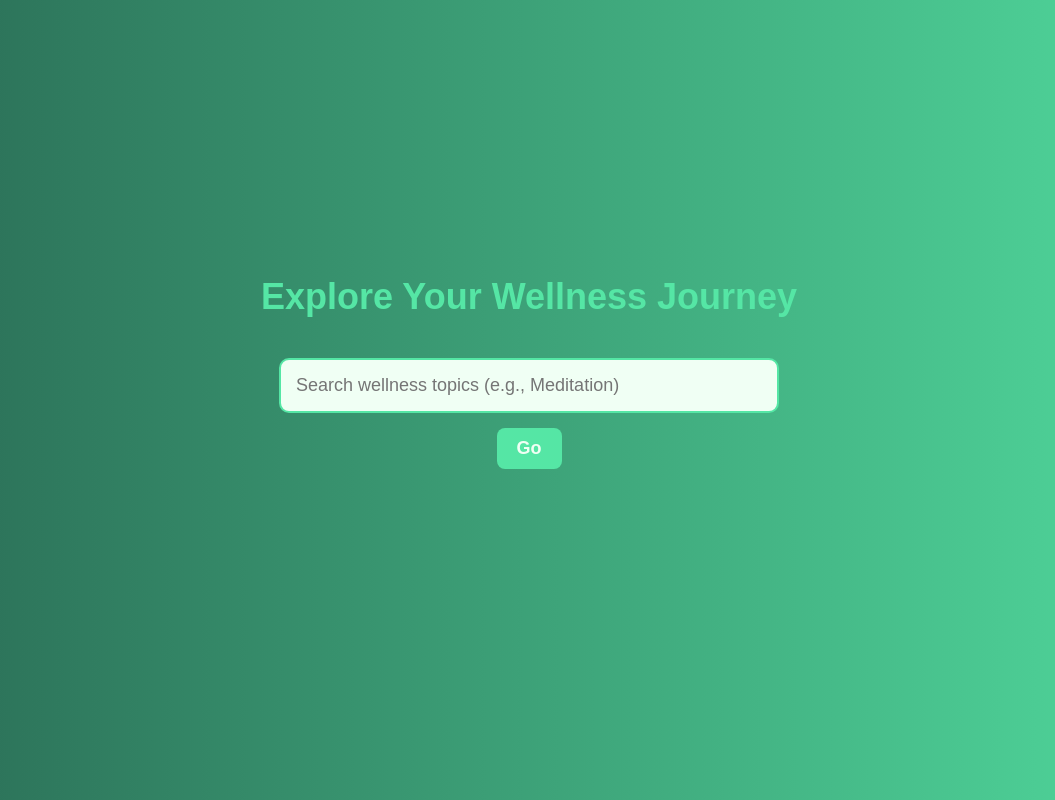
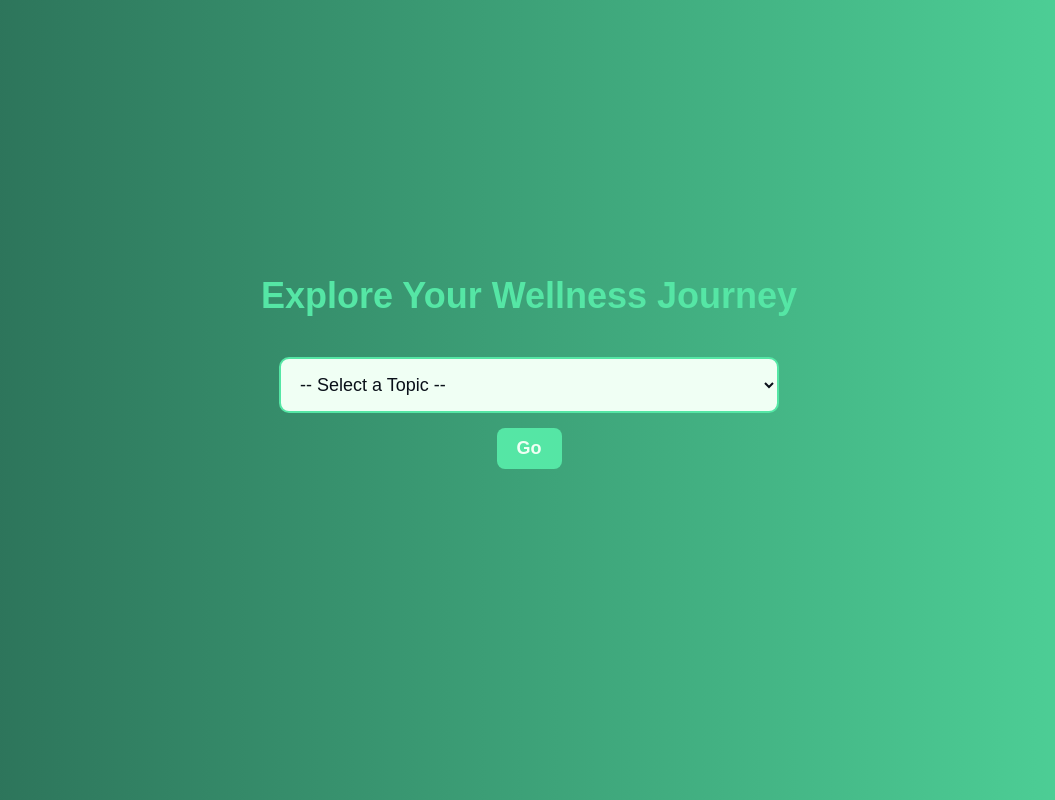
Before and after one commit to khyati-patamsetti/My_Project_Using_React, a React (Vite) app: page /navigate in a window 1280 px wide. Shown: the whole page, without its empty margins (111-1166 px from the left). Built offline with nearby package versions, Linux system fonts and the light colour scheme; a web font is replaced by a local one.

Commit message:
Update navigate.jsx

```diff
--- a/src/components/navigate/navigate.jsx
+++ b/src/components/navigate/navigate.jsx
@@ -4,53 +4,42 @@ import Stylenav from './navigate.module.css';
 
 export default function WellnessHub() {
     const navigate = useNavigate();
-    const [searchTerm, setSearchTerm] = useState("");
+    const [selectedTopic, setSelectedTopic] = useState("");
 
-    const handleSearch = (event) => {
-        setSearchTerm(event.target.value);
+    const handleDropdownChange = (event) => {
+        setSelectedTopic(event.target.value);
     };
 
-    const handleSearchSubmit = (event) => {
+    const handleDropdownSubmit = (event) => {
         event.preventDefault();
-
-        const term = searchTerm.toLowerCase();
-        switch (term) {
-            case "meditation":
-                navigate("/meditation");
-                break;
-            case "exercise":
-                navigate("/exercise");
-                break;
-            case "diet":
-            case "nutritious diet":
-                navigate("/diet");
-                break;
-            case "yoga":
-                navigate("/yoga");
-                break;
-            case "calendar":
-            case "period calendar":
-                navigate("/period-calendar");
-                break;
-            default:
-                alert("Topic not found. Try 'meditation', 'exercise', 'diet', 'yoga', or 'calendar'.");
+        if (!selectedTopic) {
+            alert("Please select a topic.");
+            return;
         }
+        navigate(selectedTopic);
     };
 
     return (
         <div className={Stylenav.wellnessHub}>
-            <div className={Stylenav.backgroundAnimation}></div> {/* Background Animation */}
+            <div className={Stylenav.backgroundAnimation}></div>
             <h1 className={Stylenav.title}>Explore Your Wellness Journey</h1>
-            <form onSubmit={handleSearchSubmit} className={Stylenav.searchForm}>
-                <input
-                    type="text"
+
+            <form onSubmit={handleDropdownSubmit} className={Stylenav.searchForm}>
+                <select
+                    value={selectedTopic}
+                    onChange={handleDropdownChange}
                     className={Stylenav.searchBar}
-                    placeholder="Search wellness topics (e.g., Meditation)"
-                    value={searchTerm}
-                    onChange={handleSearch}
-                />
+                >
+                    <option value="">-- Select a Topic --</option>
+                    <option value="/meditation">Meditation</option>
+                    <option value="/exercise">Exercise</option>
+                    <option value="/diet">Nutritious Diet</option>
+                    <option value="/yoga">Yoga</option>
+                    <option value="/period-calendar">Period Calendar</option>
+                </select>
                 <button type="submit" className={Stylenav.searchButton}>Go</button>
             </form>
+
             <div className={Stylenav.infoSection}>
                 <p className={Stylenav.tagline}>Your journey to wellness starts here. Find balance, nourishment, and peace.</p>
                 <p className={Stylenav.quote}>“Wellness is the complete integration of body, mind, and spirit.”</p>
```
